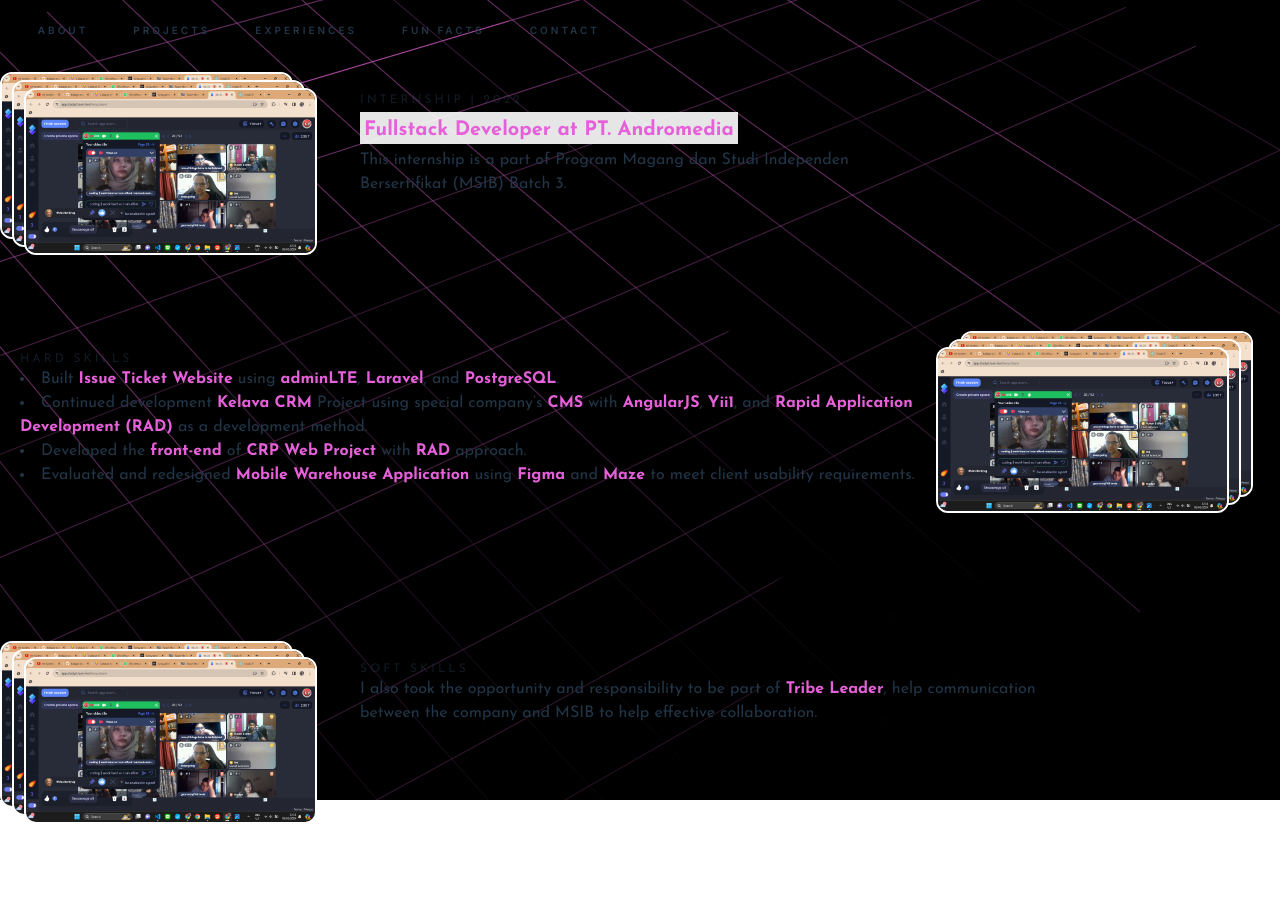
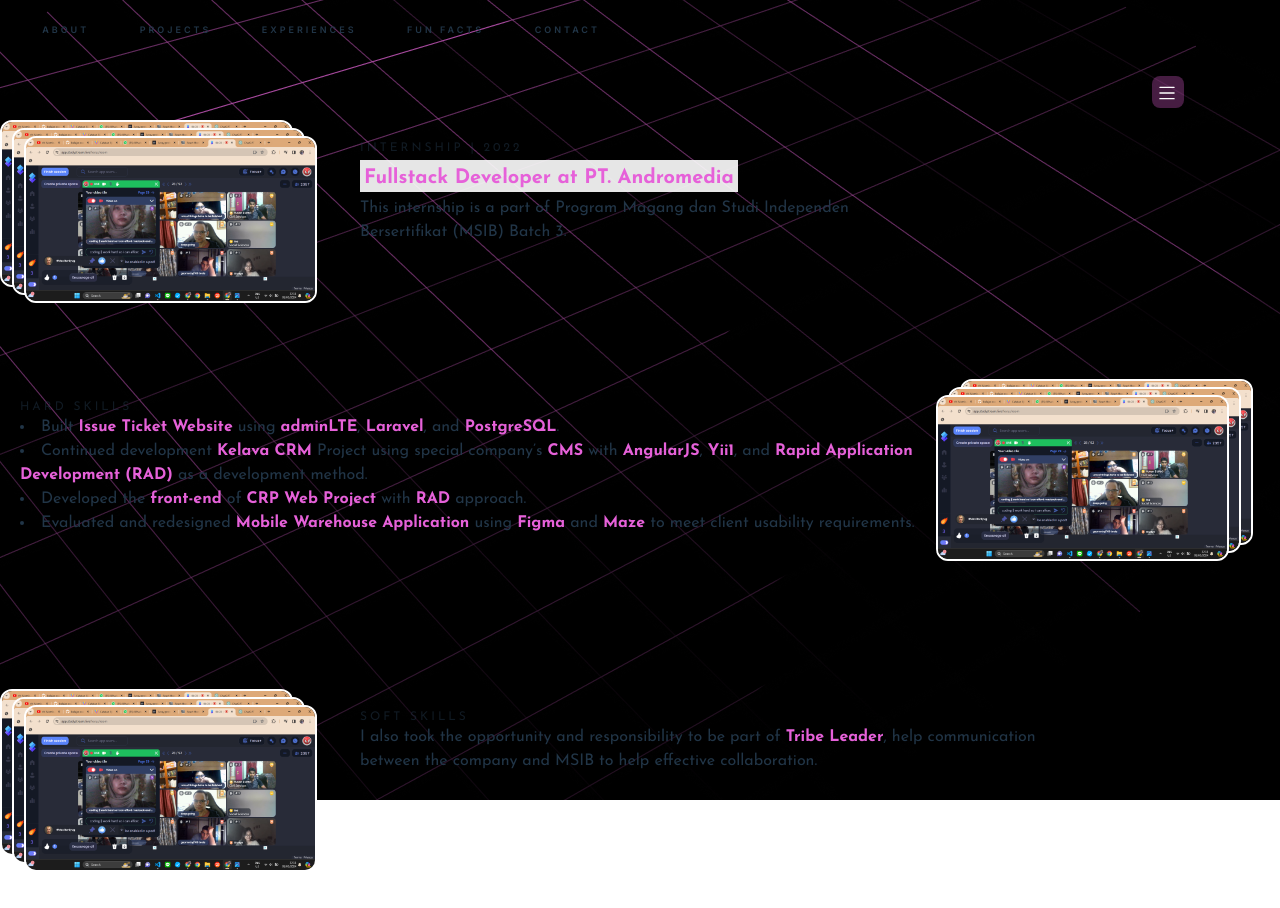
Before and after one commit to Millahh/portfolio-2024, a React (Vite) app: page / in a window 1280 px wide. Shown: the top 908 px of the page. Before the commit the page ends 860 px from the top, so only its background shows below. Built offline with nearby package versions, Linux system fonts and the light colour scheme.

Commit message:
add mobile navbar

```diff
--- a/src/components/Navbar.jsx
+++ b/src/components/Navbar.jsx
@@ -1,16 +1,12 @@
+/* eslint-disable react/no-unknown-property */
 /* eslint-disable react/prop-types */
+import { useState } from "react";
+
 const Navbar = () => {
+    const [isOpen, setIsOpen] = useState(false);
     return (
         <>
-            {/* <div className="navbar flex md:justify-between px-10 py-5 max-md:w-full w-1/2">
-                <a className="flex hover:scale-125 transition-transform duration-100 opacity-50 hover:opacity-100">HI<p className="text-sm -ml-1">👋</p></a>
-                <a>ABOUT</a>
-                <a>PROJECTS</a>
-                <a>EXPERIENCES</a>
-                <a>FUN FACTS</a>
-                <a>CONTACT</a>
-            </div> */}
-            <div className="navbar flex md:justify-between px-10 py-5 max-md:w-full w-1/2">
+            <div className="navbar flex md:justify-between px-10 py-5 w-1/2">
                 <a className="flex hover:scale-125 transition-transform duration-100 opacity-50 hover:opacity-100">HI<p className="text-sm -ml-1">👋</p></a>
                 <a>ABOUT</a>
                 <a>PROJECTS</a>
@@ -18,6 +14,23 @@
                 <a>FUN FACTS</a>
                 <a>CONTACT</a>
             </div>
+            <div class="max-w-screen-xl pt-4 pr-4">
+                <button type="button" class="float-right p-2 w-8 h-8 rounded-lg bg-primary bg-opacity-30 hover:bg-opacity-40 focus:outline-none hover:border-transparent" onClick={() => setIsOpen(!isOpen)}>
+                    <svg class="w-4 h-4 float-right" aria-hidden="true" xmlns="http://www.w3.org/2000/svg" fill="none" viewBox="0 0 17 14">
+                        <path stroke="white" stroke-linecap="round" stroke-linejoin="round" stroke-width="1.5" d="M1 1h15M1 7h15M1 13h15"/>
+                    </svg>
+                </button>
+                {isOpen &&
+                <div class="navbar w-full pl-5" id="navbar-mobile">
+                    <a className="flex hover:scale-125 transition-transform duration-100 opacity-50 hover:opacity-100">HI<p className="text-sm -ml-1">👋</p></a>
+                    <a className="flex">ABOUT</a>
+                    <a className="flex">PROJECTS</a>
+                    <a className="flex">EXPERIENCES</a>
+                    <a className="flex">FUN FACTS</a>
+                    <a className="flex">CONTACT</a>
+                </div>
+                }
+            </div>
         </>
     )
 }
--- a/src/index.css
+++ b/src/index.css
@@ -62,7 +62,7 @@
 
 .navbar a{
   letter-spacing: 3px;
-  font-size:x-small;
+  font-size:xx-small;
   font-weight: 600;
   align-items: center;
   align-self: center;
```
